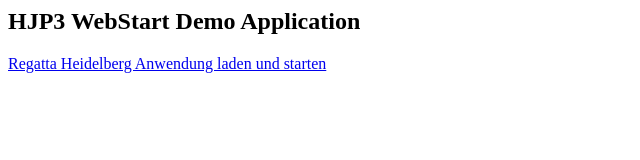
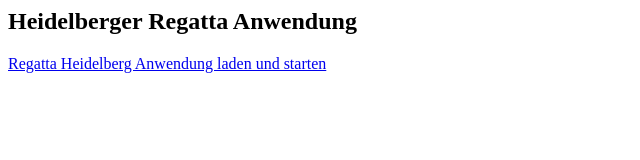
Before and after one commit to Heidelberger-Regattaverband/download, a plain HTML site: page index.html in a window 1280 px wide. Shown: the whole page, without its empty margins (0-640 px from the left). Drawn offline with Linux system fonts and the light colour scheme.

Commit message:
Creating site for 1.0.0-SNAPSHOT

```diff
--- a/index.html
+++ b/index.html
@@ -1,10 +1,10 @@
 <html>
   <head>
-    <title>HJP3 WebStart Demo Application</title>
+    <title>Heidelberger Regattaverband</title>
   </head>
 
   <body>
-    <h2>HJP3 WebStart Demo Application</h2>
+    <h2>Heidelberger Regatta Anwendung</h2>
     <a href="regatta-hd.jnlp">Regatta Heidelberg Anwendung laden und starten</a>
   </body>
 </html>
```
